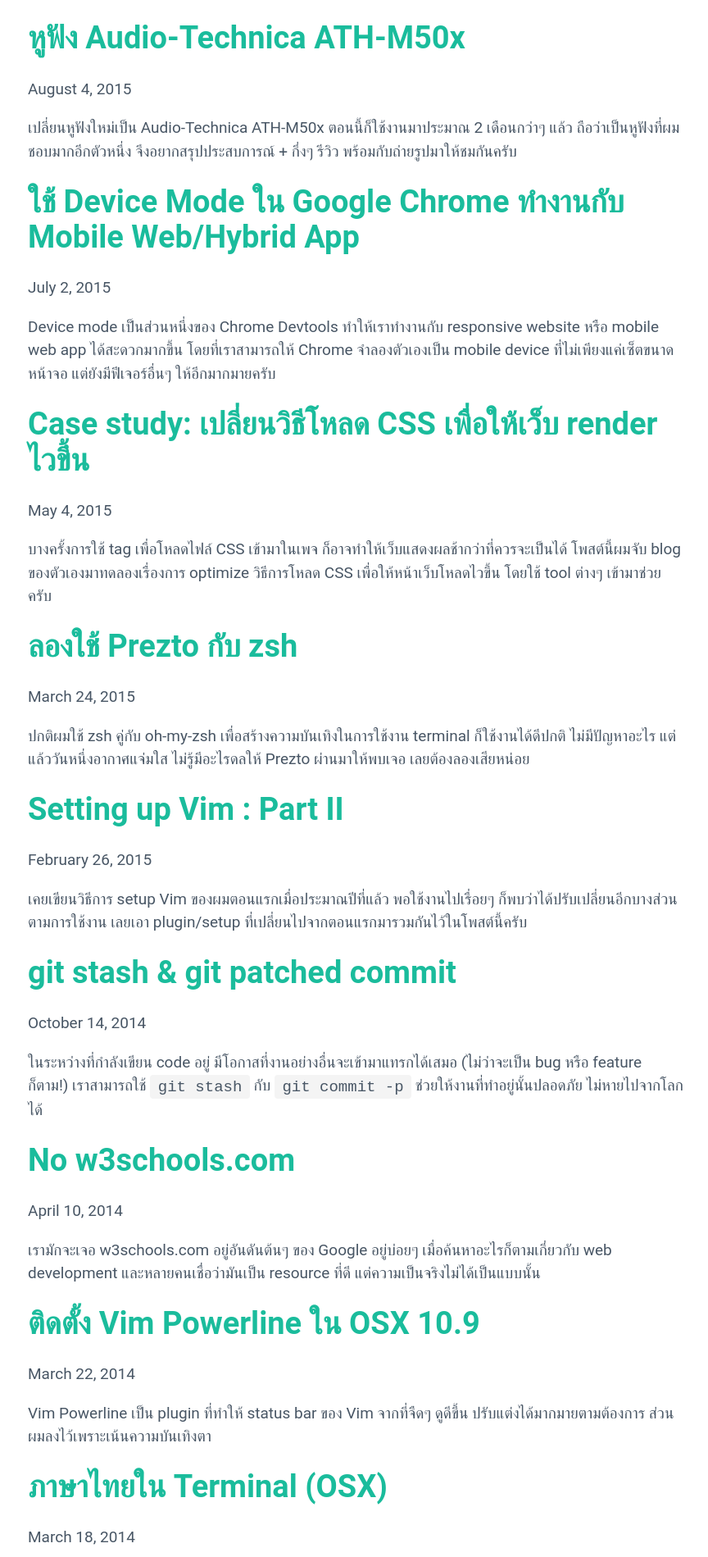
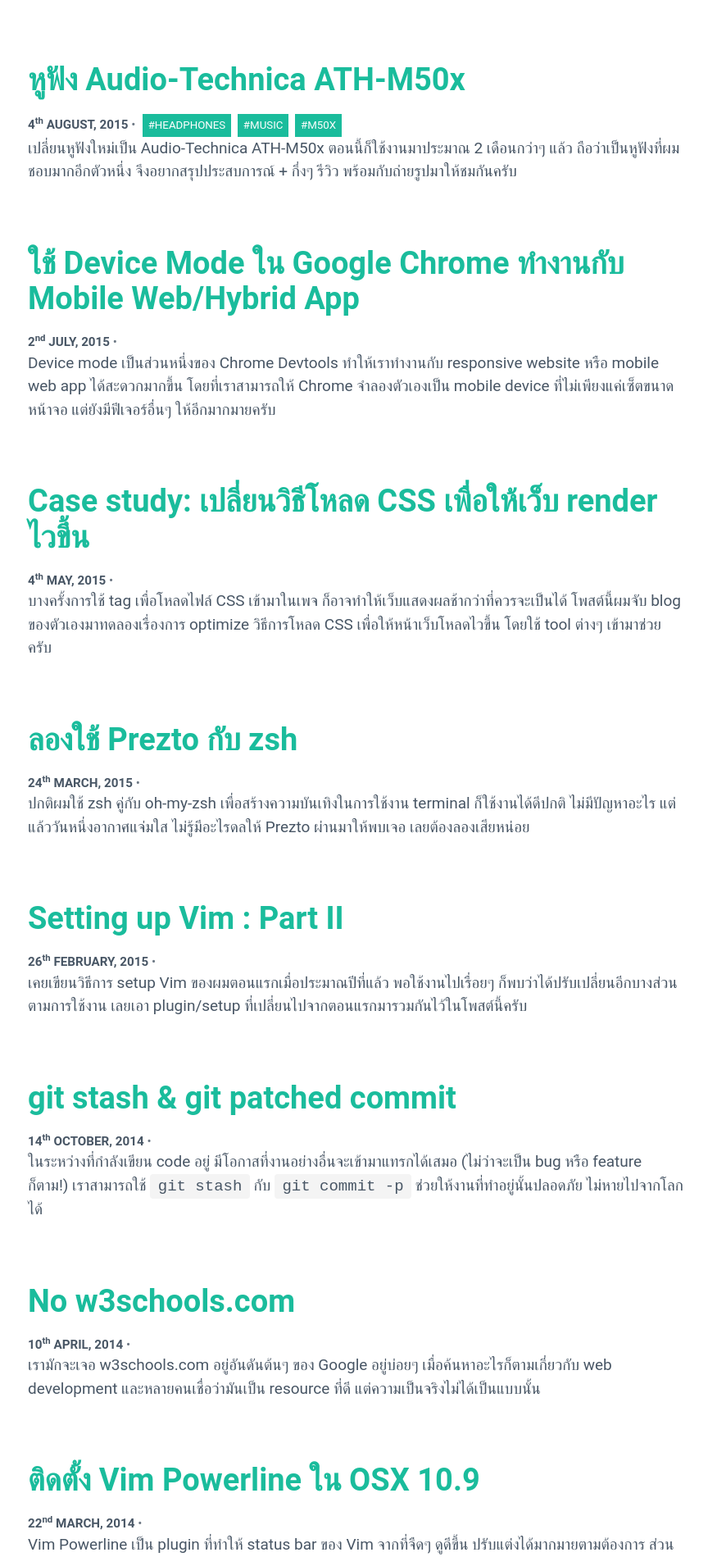
Before and after one commit to armno/armno.github.io, a Jekyll site: the page built from index.html, in a window 1280 px wide. Shown: the top 1899 px of the page at 82% size, without its empty margins (206-1070 px from the left). Built offline with Jekyll 4.4.1, drawn with Linux system fonts in a browser that asks for light colours; the list of posts is cut into pages by our own code; some of the changed text lies outside the part shown.

Commit message:
be optimist about line spacing

```diff
--- a/_layouts/post.html
+++ b/_layouts/post.html
@@ -7,7 +7,7 @@ layout: default
 </nav>
 <article class="container">
   <header class="post-header">
-    <h1 class="text-center">{{ page.title }}</h1>
+    <h1 class="text-center post-title">{{ page.title }}</h1>
 
     {% if page.is_post %}
     <div class="text-center publish-date">
--- a/css/main.scss
+++ b/css/main.scss
@@ -24,9 +24,21 @@ img {
   max-width: 100%;
 }
 
+h1,
+h2,
+h3,
+h4 {
+  margin-top: 4rem;
+  margin-bottom: 1rem;
+}
+
 h1 {
   font-size: 2rem;
   line-height: 1.15;
+
+  &.post-title {
+    margin-top: 0;
+  }
 }
 
 h2 {
@@ -36,6 +48,10 @@ h2 {
 
 h3 {
   font-size: 1.25rem;
+}
+
+h4 {
+  font-size: 1rem;
 }
 
 a {
@@ -156,11 +172,24 @@ pre > code {
   margin-bottom: 1em;
 }
 
+.tags-list-inline {
+  display: inline;
+}
+
 .tag-list-item {
   padding: 0.3em 0.5em;
   background-color: $green;
   margin: 0 5px;
   text-transform: uppercase;
+  color: #fff;
 
-  color: #fff;
+  .tags-list-inline & {
+    margin-right: 0;
+    display: inline-block;
+  }
 }
+
+// index
+.post-teaser {
+  margin-bottom: 4rem;
+}
--- a/index.html
+++ b/index.html
@@ -11,9 +11,24 @@ layout: default
             {{ post.title }}
           </a>
         </h1>
-        <p class="meta">
-          {{ post.date | date: "%B %-d, %Y" }}
-        </p>
+        <div class="publish-date">
+          <span class="publish-time">
+          {% assign d = post.date | date: "%-d" s %}
+          {% case d %}
+            {% when '1' or '21' or '31' %}{{ d }}<sup>st</sup>
+            {% when '2' or '22' %}{{ d }}<sup>nd</sup>
+            {% when '3' or '23' %}{{ d }}<sup>rd</sup>
+            {% else %}{{ d }}<sup>th</sup>
+            {% endcase %}
+          {{ post.date | date: "%B, %Y" }}
+          </span>
+          •
+          <ul class="tags-list tags-list-inline">
+            {% for tag in post.tags %}
+            <li class="tag-list-item">{{ tag | prepend: '#' }}</li>
+            {% endfor %}
+          </ul>
+        </div>
       </header>
       <div class="excerpt">
         {{ post.description }}
```
